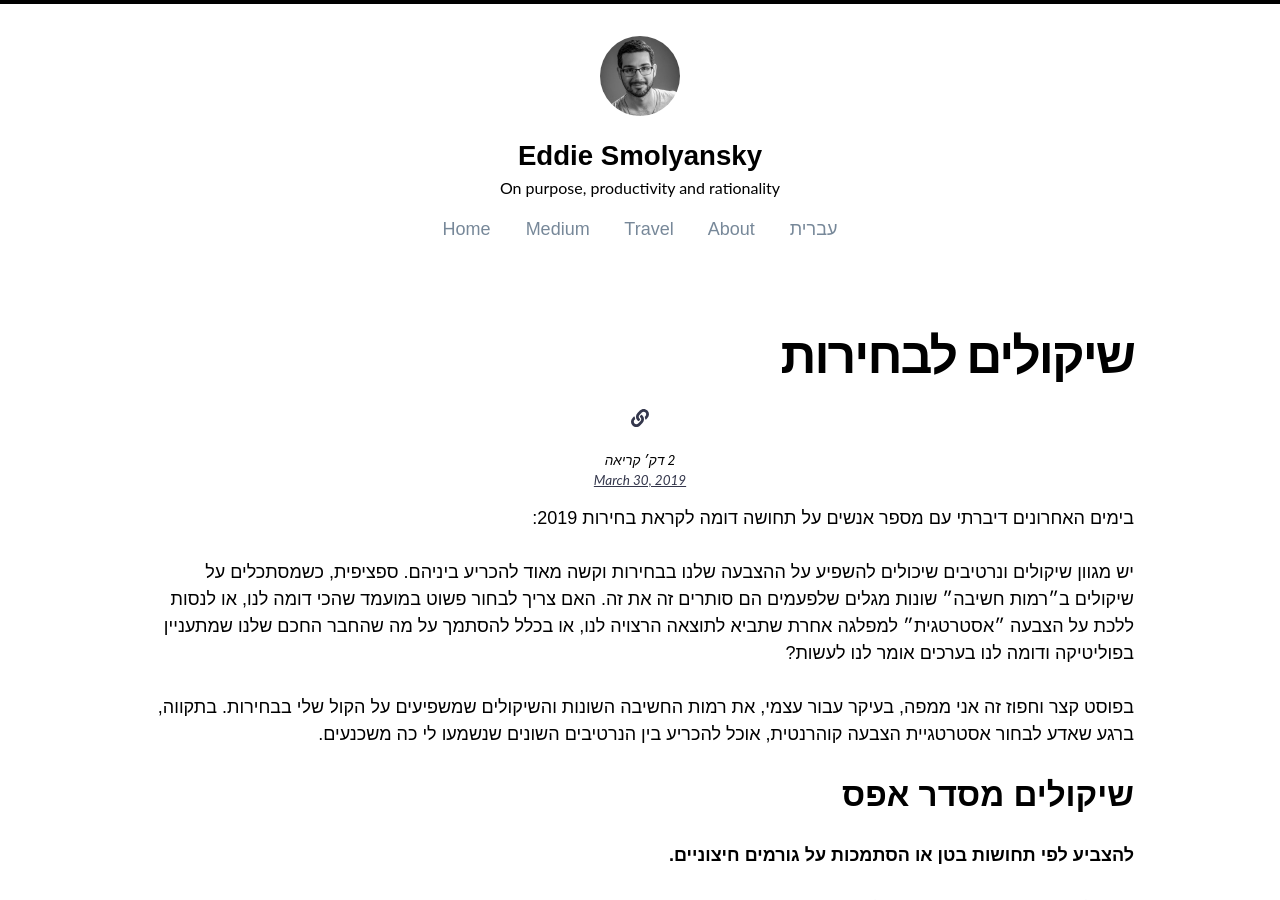
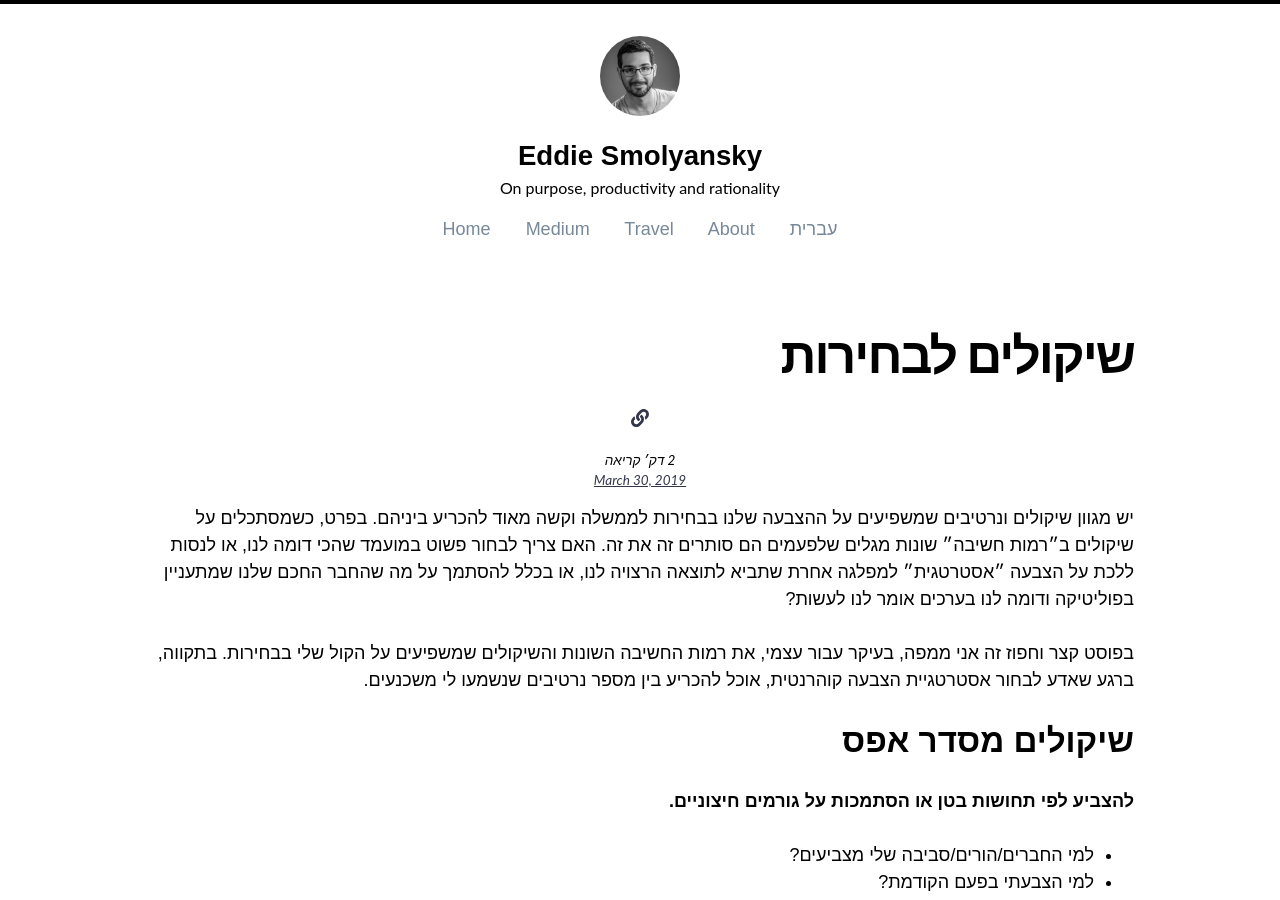
Before and after one commit to eddiesmo/eddiesmo.github.io, a Jekyll site: the page built from _hebrew/election-meta-levels.md, in a window 1280 px wide and 900 px high. Built offline with Jekyll 4.4.1, drawn with Linux system fonts in a browser that asks for light colours; nearby versions of some CDN libraries; comment, search, counter and statistics services are not loaded.

Commit message:
update post

```diff
--- a/_hebrew/election-meta-levels.md
+++ b/_hebrew/election-meta-levels.md
@@ -2,17 +2,13 @@
 layout: post-heb
 title: שיקולים לבחירות
 date: 2019-03-30
-tags:
-- Hebrew
-comments: false
+comments: true
 
 ---
 
-בימים האחרונים דיברתי עם מספר אנשים על תחושה דומה לקראת בחירות 2019:
+ יש מגוון שיקולים ונרטיבים שמשפיעים על ההצבעה שלנו בבחירות לממשלה וקשה מאוד להכריע ביניהם. בפרט, כשמסתכלים על שיקולים ב״רמות חשיבה״ שונות מגלים שלפעמים הם סותרים זה את זה. האם צריך לבחור פשוט במועמד שהכי דומה לנו, או לנסות ללכת על הצבעה ״אסטרטגית״ למפלגה אחרת שתביא לתוצאה הרצויה לנו, או בכלל להסתמך על מה שהחבר החכם שלנו שמתעניין בפוליטיקה ודומה לנו בערכים אומר לנו לעשות?
 
- יש מגוון שיקולים ונרטיבים שיכולים להשפיע על ההצבעה שלנו בבחירות וקשה מאוד להכריע ביניהם. ספציפית, כשמסתכלים על שיקולים ב״רמות חשיבה״ שונות מגלים שלפעמים הם סותרים זה את זה. האם צריך לבחור פשוט במועמד שהכי דומה לנו, או לנסות ללכת על הצבעה ״אסטרטגית״ למפלגה אחרת שתביא לתוצאה הרצויה לנו, או בכלל להסתמך על מה שהחבר החכם שלנו שמתעניין בפוליטיקה ודומה לנו בערכים אומר לנו לעשות?
-
-בפוסט קצר וחפוז זה אני ממפה, בעיקר עבור עצמי, את רמות החשיבה השונות והשיקולים שמשפיעים על הקול שלי בבחירות. בתקווה, ברגע שאדע לבחור אסטרטגיית הצבעה קוהרנטית, אוכל להכריע בין הנרטיבים השונים שנשמעו לי כה משכנעים.
+בפוסט קצר וחפוז זה אני ממפה, בעיקר עבור עצמי, את רמות החשיבה השונות והשיקולים שמשפיעים על הקול שלי בבחירות. בתקווה, ברגע שאדע לבחור אסטרטגיית הצבעה קוהרנטית, אוכל להכריע בין מספר נרטיבים שנשמעו לי משכנעים.
 
 # שיקולים מסדר אפס
 
```
